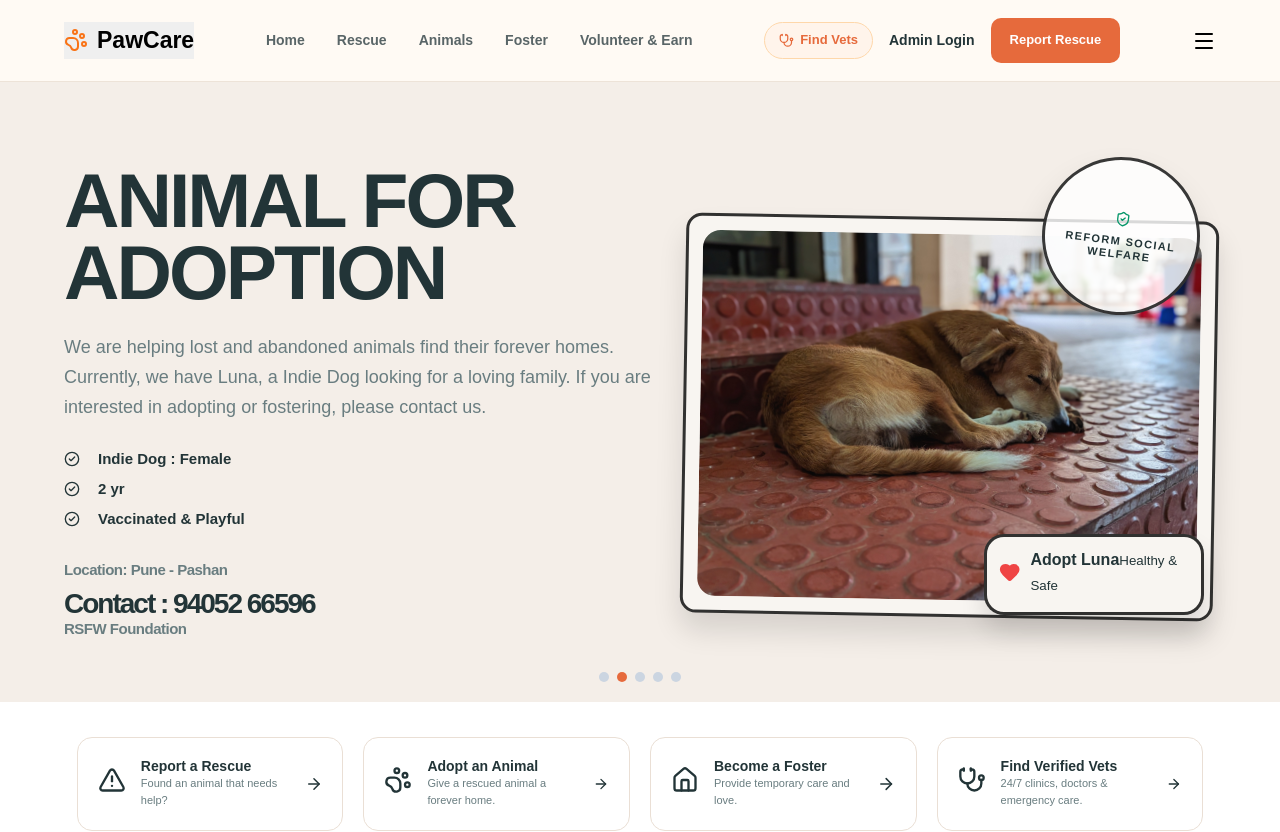
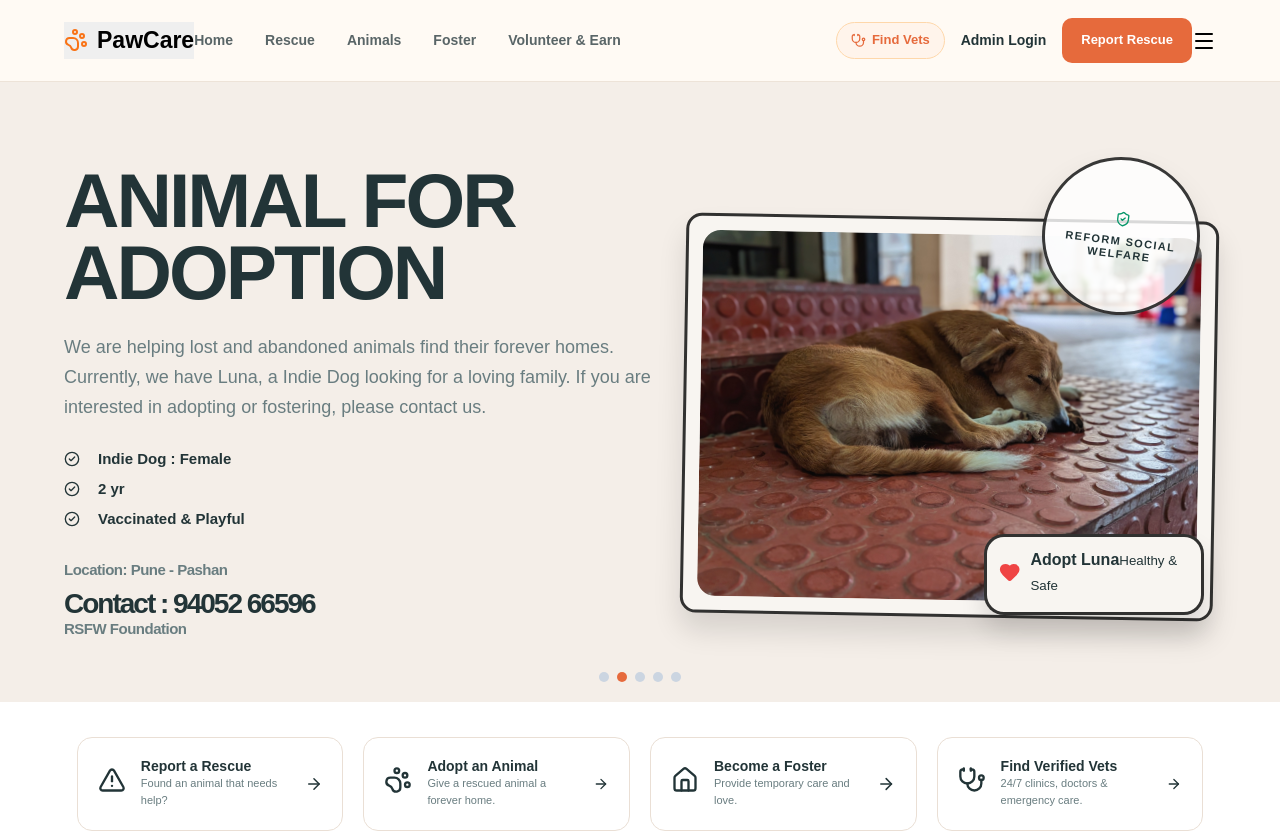
Before and after one commit to SHAYONTAN2006/ngo-project, a React (Vite) app in the folder my-react-app/: page / in a window 1280 px wide. Shown: the top 832 px of the page. Built offline with nearby package versions, Linux system fonts and the light colour scheme.

Commit message:
Align Find Vets, Admin Login, and Report Rescue buttons to the right

```diff
--- a/my-react-app/src/App.css
+++ b/my-react-app/src/App.css
@@ -157,6 +157,7 @@ img {
     display: flex;
     align-items: center;
     gap: 16px;
+    margin-left: auto;
 }
 
 .login-btn {
--- a/my-react-app/src/pages/Home.jsx
+++ b/my-react-app/src/pages/Home.jsx
@@ -218,7 +218,7 @@ export default function Home() {
             <Link to="/apply/foster">Foster</Link>
             <Link to="/volunteer">Volunteer &amp; Earn</Link>
           </nav>
-          <div className="nav-actions">
+          <div className="nav-actions" style={{ marginLeft: 'auto', display: 'flex', alignItems: 'center', gap: '16px' }}>
             <Link
               to="/vets"
               style={{
```
